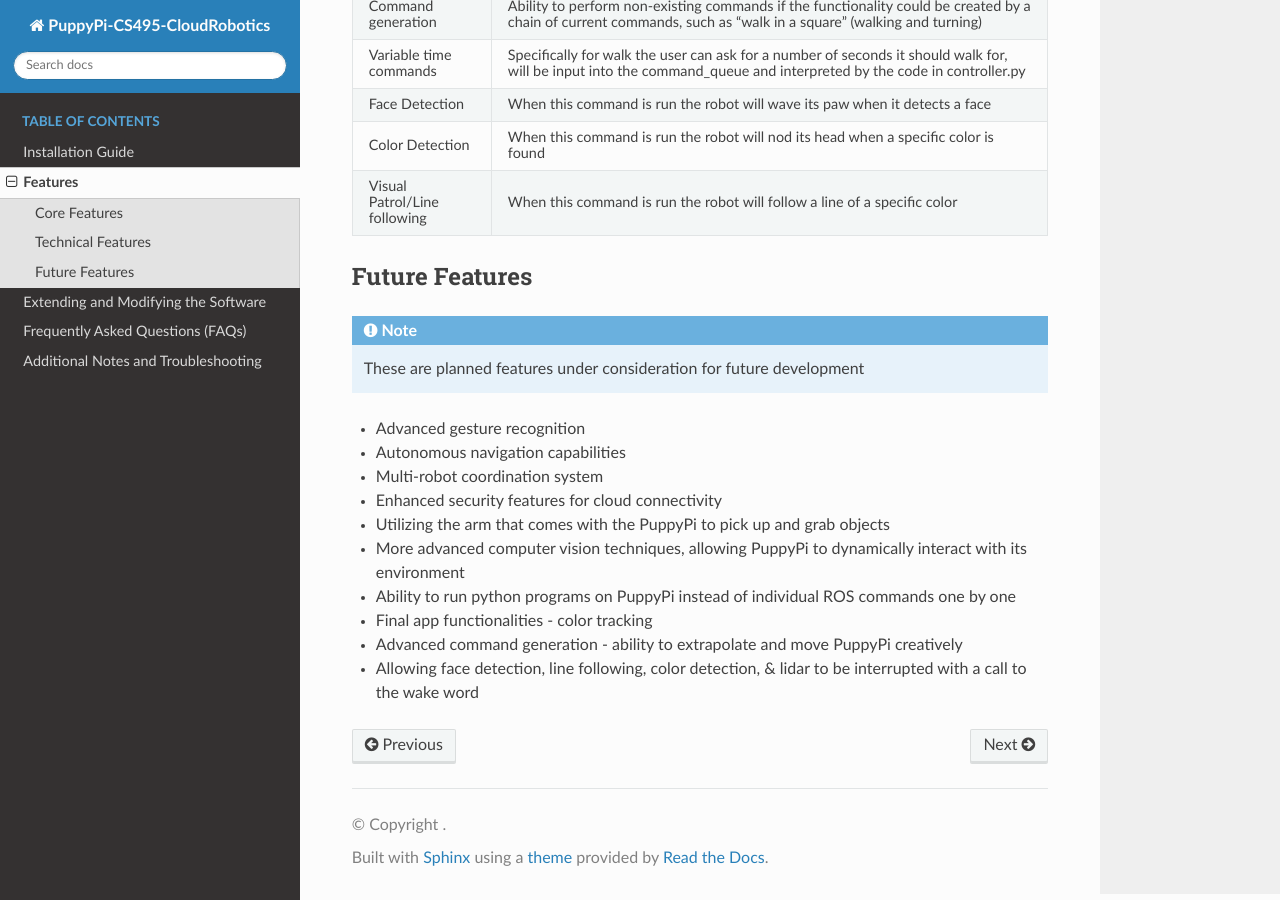
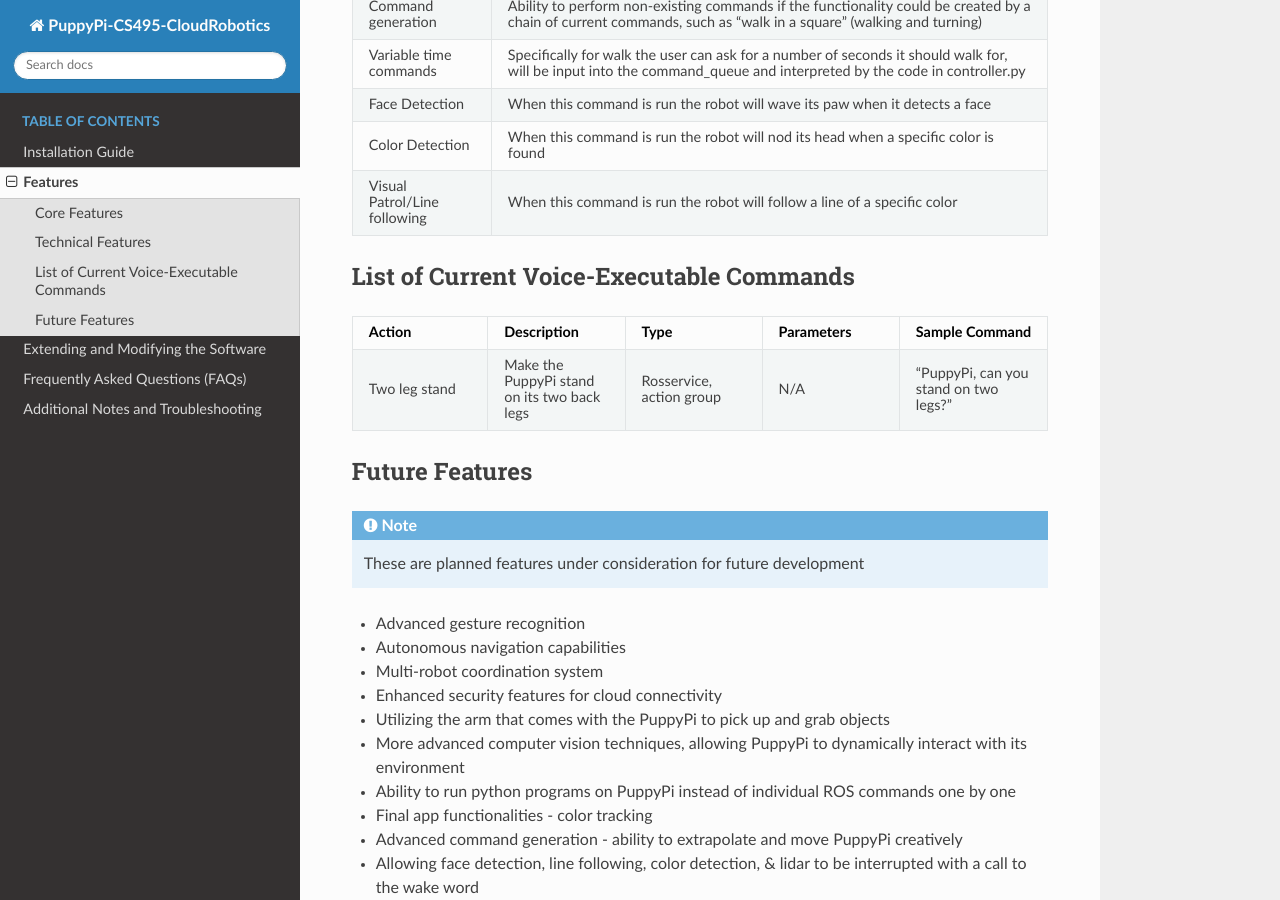
Before and after one commit to CS-495-Cloud-Robotics-Team/PuppyPi, a Sphinx documentation site: the page built from docs/features.rst, in a window 1280 px wide and 900 px high, scrolled down 1611 px. Built offline with Sphinx 7.4.7 and the Read the Docs theme 3.1.0, drawn with Linux system fonts in a browser that asks for light colours; pages that are not in the unit, such as notebooks, are missing from menus.

Commit message:
Update features.rst

```diff
--- a/docs/features.rst
+++ b/docs/features.rst
@@ -77,7 +77,23 @@
    * - Visual Patrol/Line following
      - When this command is run the robot will follow a line of a specific color
 
+List of Current Voice-Executable Commands
+-----------------------------------------
 
+.. list-table::
+   :header-rows: 1
+   :widths: 20 20 20 20 20
+
+   * - Action
+     - Description
+     - Type
+     - Parameters
+     - Sample Command
+   * - Two leg stand
+     - Make the PuppyPi stand on its two back legs
+     - Rosservice, action group
+     - N/A
+     - "PuppyPi, can you stand on two legs?"
 
 Future Features
 ---------------
```
